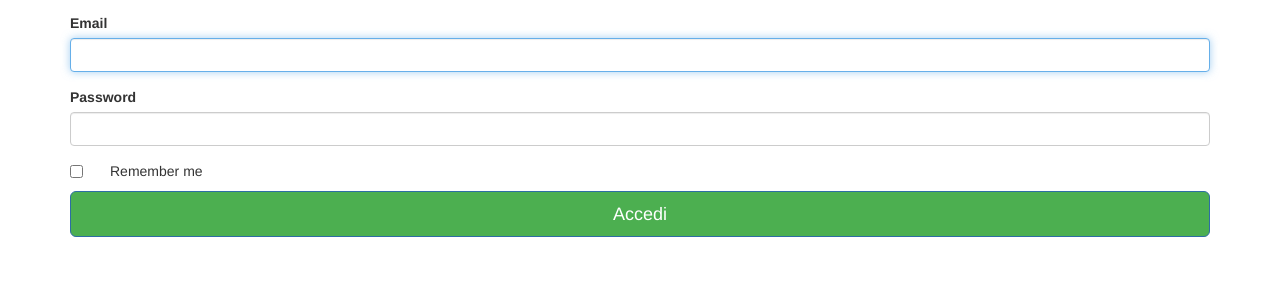
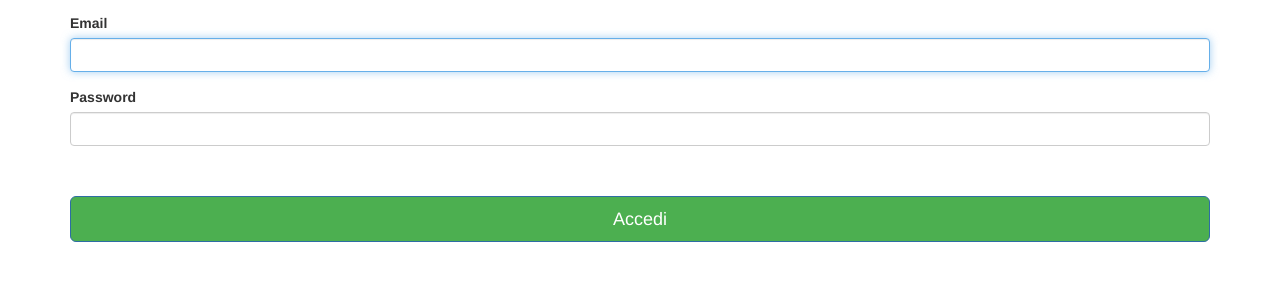
Before and after one commit to dpette/RabbitManager, a Rails app: the page made by app/views/devise/sessions/new.html.erb in a window 1280 px wide. Shown: the part 57-357 px from the top of the page. Run offline with Rails 7, Linux system fonts and the light colour scheme; style sheets or scripts are compiled from the project's sources; some libraries are stand-ins or nearby versions.

Commit message:
remember me always

```diff
--- a/app/views/devise/sessions/new.html.erb
+++ b/app/views/devise/sessions/new.html.erb
@@ -19,10 +19,11 @@
     <%= f.password_field :password, autocomplete: "off", class: "form-control" %>
   </div>
   <% if devise_mapping.rememberable? %>
+    <%= f.hidden_field :rememberable, value: true %>
     <div class="checkbox">
       <label>
-        <%= f.check_box :remember_me %>
-        <%= f.label :remember_me %>
+        <%#= f.check_box :remember_me %>
+        <%#= f.label :remember_me %>
       </label>
     </div>
     <% end %>
```
